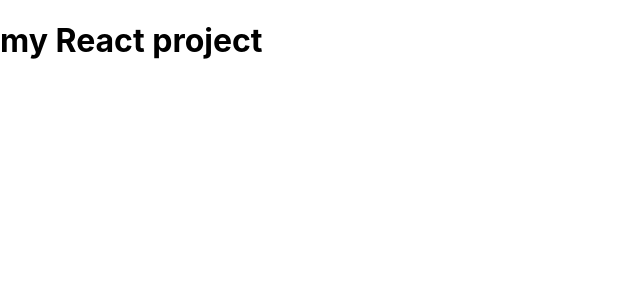
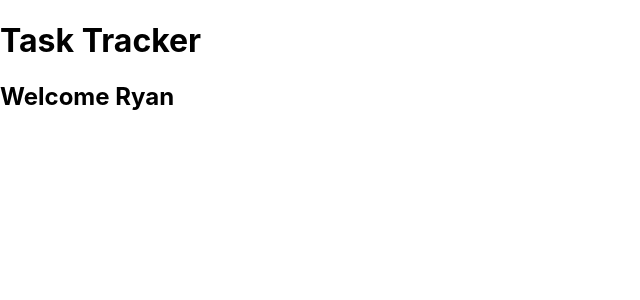
Before and after one commit to ryanroat/react-task-tracker, a React (Create React App) app: page / in a window 1280 px wide. Shown: the top 300 px of the page, without its empty margins (0-640 px from the left). Built offline with nearby package versions, Linux system fonts and the light colour scheme.

Commit message:
added Header component with custom greeting props

```diff
--- a/src/App.js
+++ b/src/App.js
@@ -1,7 +1,11 @@
+import Header from './components/Header'
+
+const name = 'Ryan'
+
 function App() {
   return (
     <div className="container">
-      <h1>my React project</h1>
+      <Header greeting='Welcome' name={name}/>
     </div>
   );
 }
--- /dev/null
+++ b/src/components/Header.js
@@ -0,0 +1,18 @@
+import PropTypes from 'prop-types'
+
+
+const Header = ({ greeting, name }) => {
+  return (
+    <header>
+      <h1>Task Tracker</h1>
+      <h2>{greeting} {name}</h2>
+    </header>
+  )
+}
+
+Header.propTypes = {
+  greeting: PropTypes.string,
+  name: PropTypes.string
+}
+
+export default Header
```
